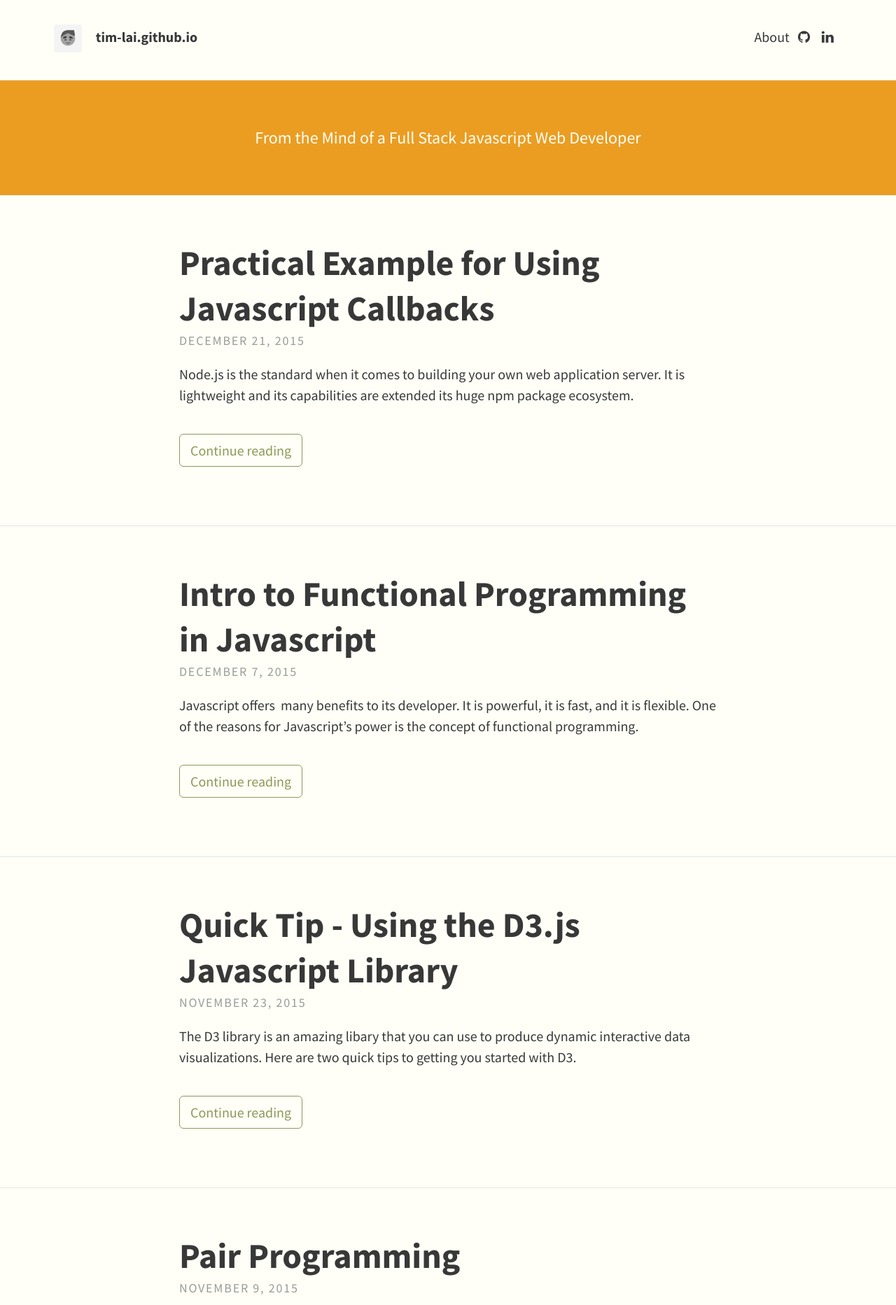
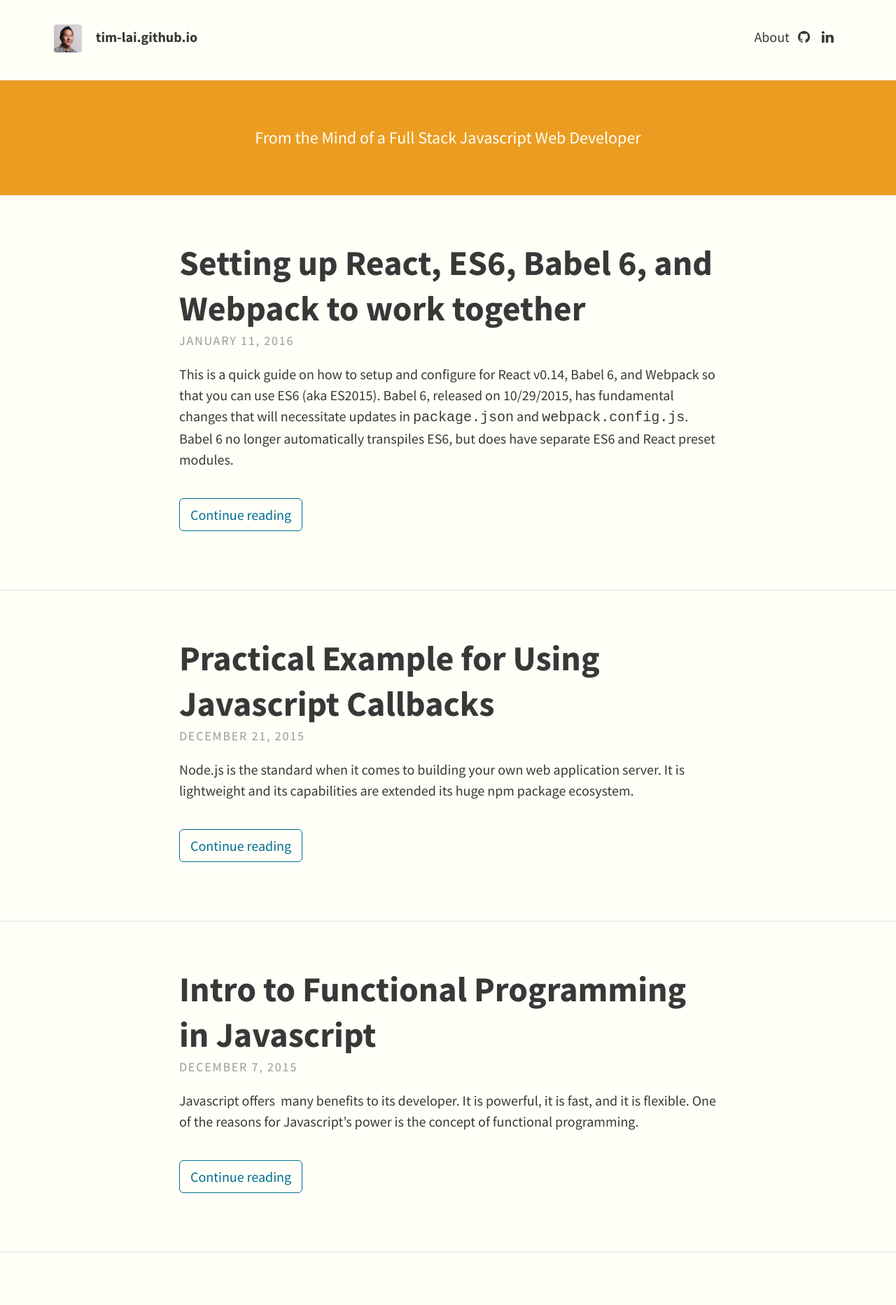
Before and after one commit to tim-lai/tim-lai.github.io, a Jekyll site: the page built from index.html, in a window 1280 px wide. Shown: the top 1865 px of the page at 70% size. Built offline with Jekyll 4.4.1, drawn with Linux system fonts in a browser that asks for light colours; nearby versions of some CDN libraries; the list of posts is cut into pages by our own code; some of the changed text lies outside the part shown.

Commit message:
[post] react babel6 webpack es6

```diff
--- a/_config.yml
+++ b/_config.yml
@@ -6,7 +6,7 @@ url: "http://tim-lai.github.io" # the base hostname & protocol for your site
 theme:
   # Meta
   title: tim-lai.github.io
-  avatar: avatar.png
+  avatar: tlai-headshot.png
   gravatar:  # Email MD5 hash
   description: "Tips, tricks, and portfolio of a full stack javascript web developer" # used by search engines
 
--- /dev/null
+++ b/_posts/2016-01-11-setup-react-es6-babel6-webpack.md
@@ -0,0 +1,65 @@
+---
+layout: post
+title: Setting up React, ES6, Babel 6, and Webpack to work together
+---
+This is a quick guide on how to setup and configure for React v0.14, Babel 6, and Webpack so that you can use ES6 (aka ES2015). Babel 6, released on 10/29/2015, has fundamental changes that will necessitate updates in `package.json` and `webpack.config.js`.  Babel 6 no longer automatically transpiles ES6, but does have separate ES6 and React preset modules.
+
+This guide is based on my recent web app, TypeReact. You can view the site at [typereact.com](http://typereact.com). Source code can be found [here](https://github.com/typereact/typereact). TypeReact also uses React-Redux and React-Router, both of which support and take advantage of ES6.
+
+####package.json
+To run ES6, you will want to `npm install --save` the following:
+
+{% highlight js %}
+"babel-polyfill": "^6.3.14",
+"babel-runtime": "^6.3.13",
+{% endhighlight %}
+
+In your dev dependencies, you will want to `npm install --save-dev` the following:
+
+{% highlight js %}
+"babel": "^6.3.13",
+"babel-cli": "^6.3.13",
+"babel-core": "^6.3.13",
+"babel-loader": "^6.2.0",
+"babel-plugin-transform-es2015-modules-commonjs": "^6.3.13",
+"babel-plugin-transform-runtime": "^6.3.13",
+"babel-preset-es2015": "^6.3.13",
+"babel-preset-react": "^6.3.13",
+{% endhighlight %}
+
+If you are not using Webpack, it is also possible to set the Babel configuration in `package.json`. However, pick one or the other, not both.
+
+{% highlight js %}
+"babel": {
+  "presets": [
+    "es2015",
+    "react"
+  ]
+}
+{% endhighlight %}
+
+
+####webpack.config.js
+For webpack, continue to use `babel-loader`. However you also will need to let Babel know to query plugins and presets:
+
+{% highlight js %}
+module: {
+  loaders: [
+    {
+      test: /\.jsx?$/,
+      loader: 'babel-loader',
+      query: {
+          plugins: ['transform-runtime', 'transform-es2015-modules-commonjs'],
+          presets: ['es2015', 'react']
+      },
+      exclude: /node_modules/
+    },
+  ]
+}
+{% endhighlight %}
+
+
+####React v0.14 tip
+React v0.14 was released 10/6/2015.
+
+One notable change for React v0.14 from earlier versions is the separation of react and reactDOM dependencies. Basically, instead of rendering with `react.render()`, it is now `reactDOM.render()`. Not updating this change probably won't break your app, but you will get warning messages in your console and helpful suggestions to refactor your code.
--- a/_sass/base/_variables.scss
+++ b/_sass/base/_variables.scss
@@ -15,7 +15,7 @@ $border-color: rgba(0, 0, 0, 0.1); // rgba recommended if using feature images
 
 // Typography colours
 $text-color: #383838;
-$link-color: #8C9955;
+$link-color: #006E91;
 $selection-color: #D4D4D4; // visible when highlighting text
 
 // Header colours
```
Also changed, not shown: img/tlai-headshot.png (added).
